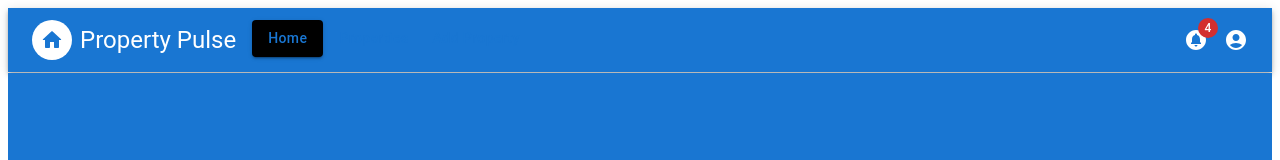
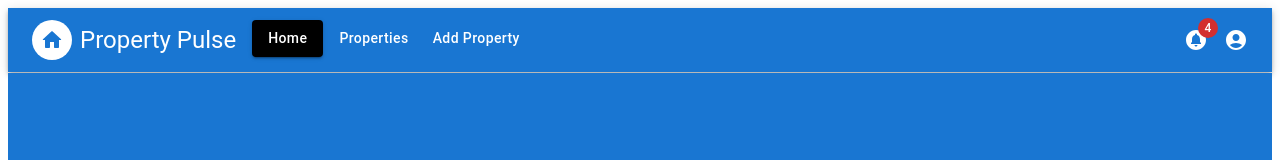
Before and after one commit to Techie-Mahesh/NextJs, a Next.js app: page / in a window 1280 px wide. Shown: the top 160 px of the page. Built offline with nearby package versions, Linux system fonts and the light colour scheme; no server answers; the database is empty.

Commit message:
show PropertyDetails

```diff
--- a/components/Navbar.tsx
+++ b/components/Navbar.tsx
@@ -63,14 +63,14 @@ export default function Navbar() {
                   route.show && (
                     <Link href={route.href} key={route.id} underline="none">
                       <Button
-                        color="inherit"
                         className={
                           route.href === pathname ? classes.button : ""
                         }
                         sx={{
                           textTransform: "capitalize",
                           ml: 1,
-                          bgcolor: route.href === pathname ? "#000000" : ""
+                          bgcolor: route.href === pathname ? "#000000" : "",
+                          color: "white"
                         }}
                         variant={route.href === pathname ? "contained" : "text"}
                       >
```
